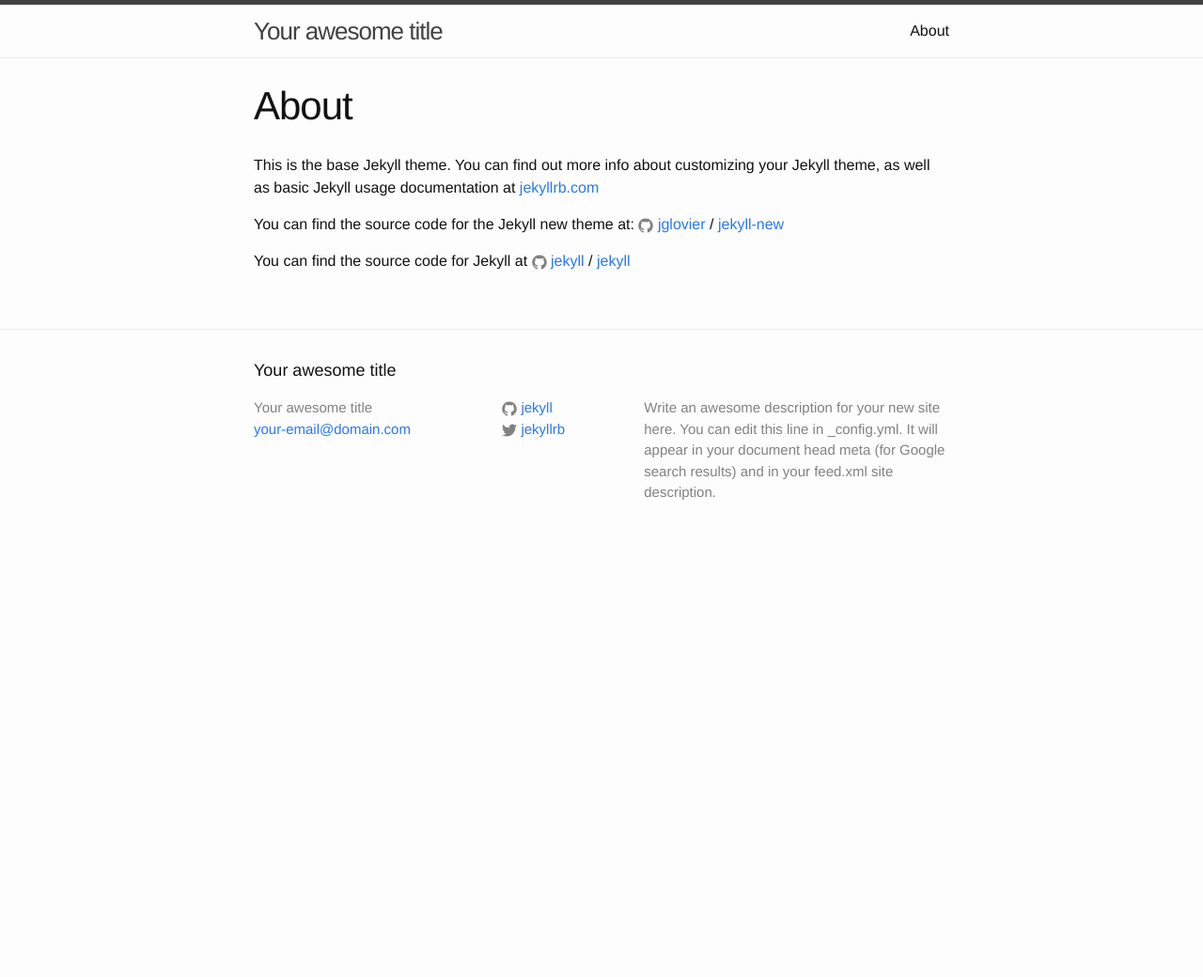
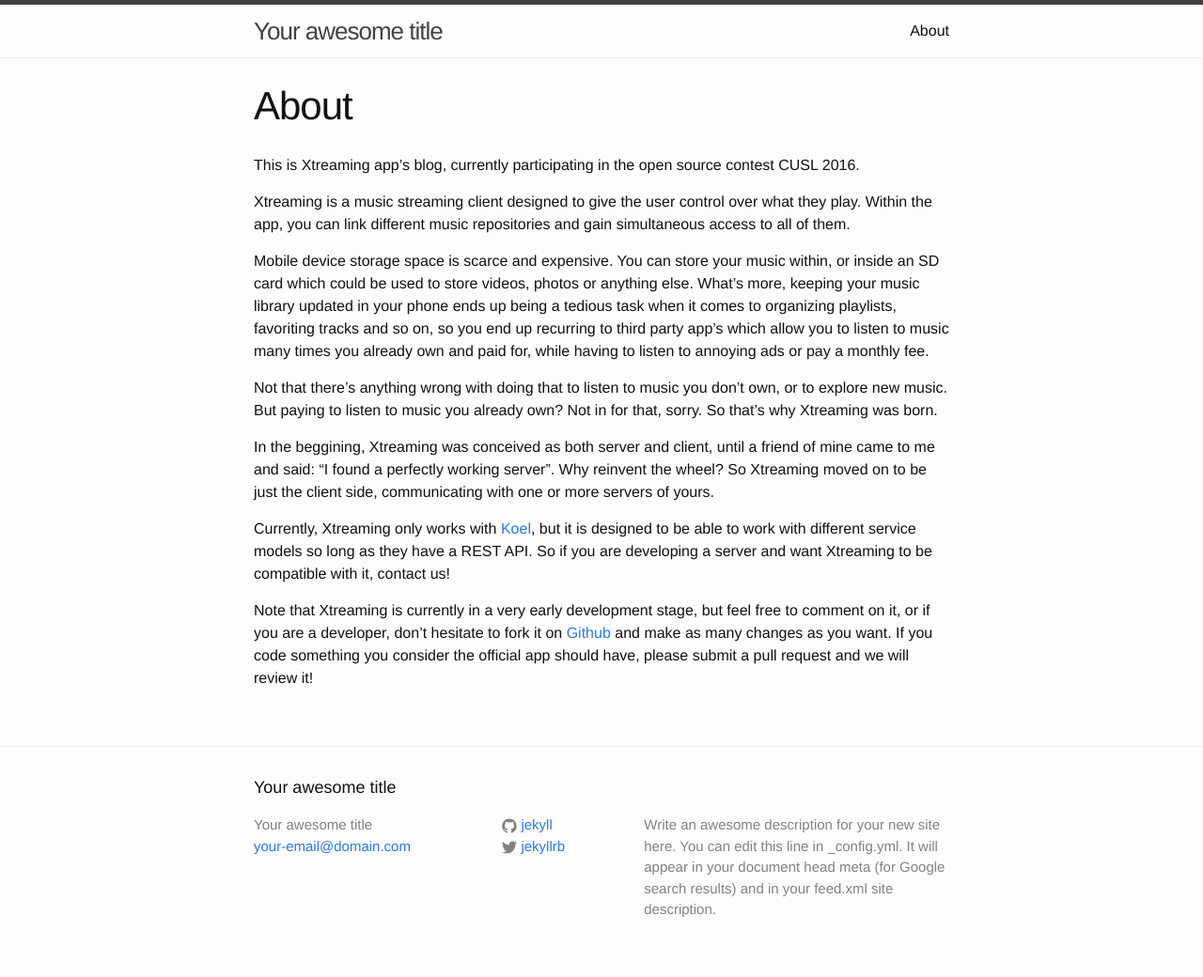
Before and after one commit to Dechcaudron/xtreaming-app-android, a Jekyll site: the page built from about.md, in a window 1280 px wide. Shown: the whole page at 94% size. Built offline with Jekyll 4.4.1, drawn with Linux system fonts in a browser that asks for light colours; before the commit the page ends 900 px from its top, so only the background shows below that.

Commit message:
Updated about page

```diff
--- a/about.md
+++ b/about.md
@@ -4,12 +4,16 @@
 permalink: /about/
 ---
 
-This is the base Jekyll theme. You can find out more info about customizing your Jekyll theme, as well as basic Jekyll usage documentation at [jekyllrb.com](http://jekyllrb.com/)
+This is Xtreaming app's blog, currently participating in the open source contest CUSL 2016.
 
-You can find the source code for the Jekyll new theme at:
-{% include icon-github.html username="jglovier" %} /
-[jekyll-new](https://github.com/jglovier/jekyll-new)
+Xtreaming is a music streaming client designed to give the user control over what they play. Within the app, you can link different music repositories and gain simultaneous access to all of them.
 
-You can find the source code for Jekyll at
-{% include icon-github.html username="jekyll" %} /
-[jekyll](https://github.com/jekyll/jekyll)
+Mobile device storage space is scarce and expensive. You can store your music within, or inside an SD card which could be used to store videos, photos or anything else. What's more, keeping your music library updated in your phone ends up being a tedious task when it comes to organizing playlists, favoriting tracks and so on, so you end up recurring to third party app's which allow you to listen to music many times you already own and paid for, while having to listen to annoying ads or pay a monthly fee.
+
+Not that there's anything wrong with doing that to listen to music you don't own, or to explore new music. But paying to listen to music you already own? Not in for that, sorry. So that's why Xtreaming was born.
+
+In the beggining, Xtreaming was conceived as both server and client, until a friend of mine came to me and said: "I found a perfectly working server". Why reinvent the wheel? So Xtreaming moved on to be just the client side, communicating with one or more servers of yours.
+
+Currently, Xtreaming only works with [Koel](https://github.com/phanan/koel), but it is designed to be able to work with different service models so long as they have a REST API. So if you are developing a server and want Xtreaming to be compatible with it, contact us!
+
+Note that Xtreaming is currently in a very early development stage, but feel free to comment on it, or if you are a developer, don't hesitate to fork it on [Github](https://github.com/Dechcaudron/xtreaming-app-android) and make as many changes as you want. If you code something you consider the official app should have, please submit a pull request and we will review it!
```
